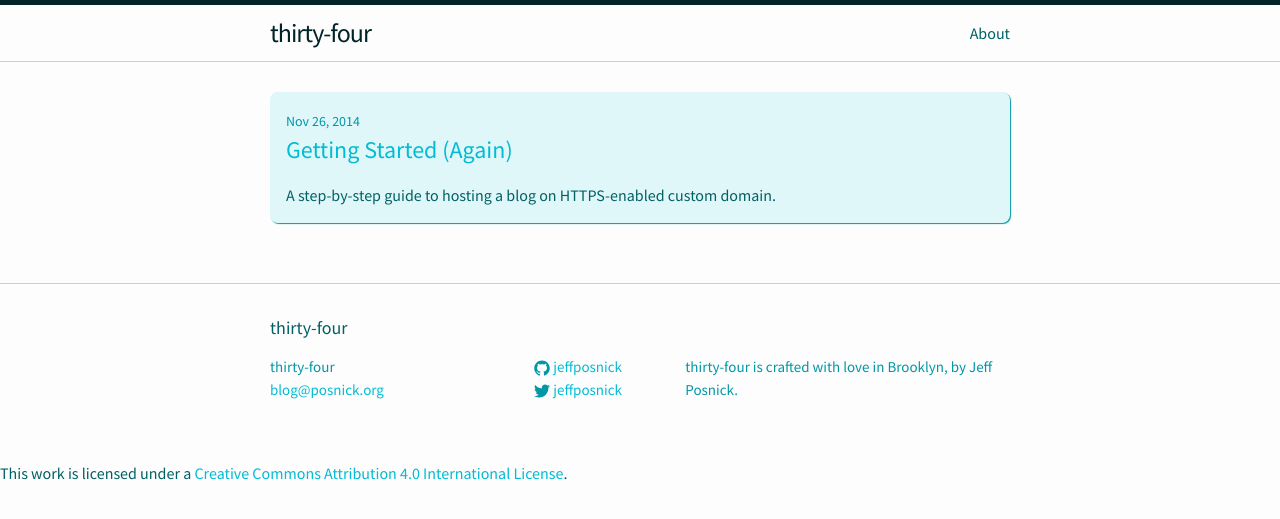
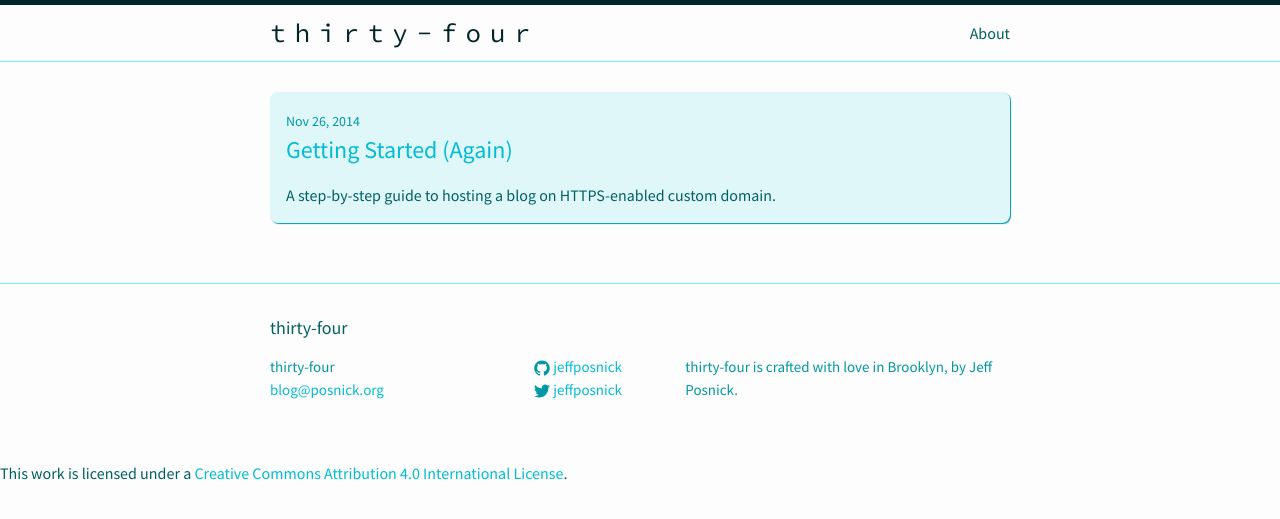
Before and after one commit to jeffposnick/jeffy-info, a Jekyll site: the page built from index.html, in a window 1280 px wide. Shown: the top 519 px of the page. Built offline with Jekyll 4.4.1, drawn with Linux system fonts in a browser that asks for light colours.

Commit message:
Change the site title font

```diff
--- a/_sass/_layout.scss
+++ b/_sass/_layout.scss
@@ -11,9 +11,10 @@
 }
 
 .site-title {
+    font-family: 'Source Code Pro', monospace;
     font-size: 26px;
     line-height: 56px;
-    letter-spacing: -1px;
+    letter-spacing: 0.34em;
     margin-bottom: 0;
     float: left;
 
```
